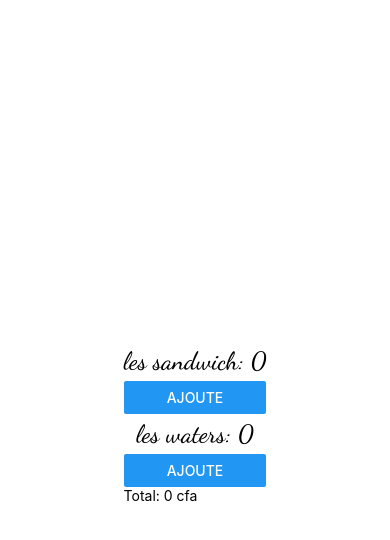
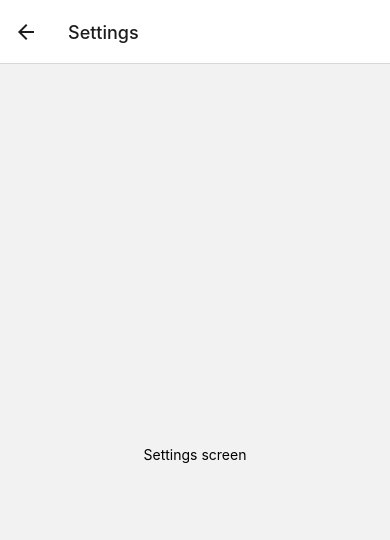
Before and after one commit to Danyspb/WhatsApp, a React Native app: screen /Settings in a window 390 px wide. Shown: the top 540 px of the page. Built offline with nearby package versions, Linux system fonts and the light colour scheme.

Commit message:
navigation

```diff
--- a/App.js
+++ b/App.js
@@ -4,9 +4,15 @@ import { SafeAreaProvider, SafeAreaView } from 'react-native-safe-area-context';
 import * as SplashScreen from 'expo-splash-screen';
 import * as Font from 'expo-font';
 import Total from './components/Total';
+import { NavigationContainer } from '@react-navigation/native';
+import { createStackNavigator } from '@react-navigation/stack';
+import ChatListScreen from './screens/ChatListScreen';
+import ChatSettingsScreen from './screens/ChatSettingsScreen';
+
 
 
 SplashScreen.preventAutoHideAsync();
+const Stack = createStackNavigator();
 
 export default function App() {
 
@@ -29,11 +35,9 @@ export default function App() {
     };
 
     prepare();
-
     // load font
 
-
-  },[]);
+  },[SplashScreen.hideAsync()]);
 
   const onLayout = useCallback(async()=>{
     if(appIsLoaded){
@@ -58,14 +62,13 @@ export default function App() {
   }, [sandwich]);
 
   return (
-    <SafeAreaProvider style={styles.container} onLayout={onLayout}>
-      <SafeAreaView>
-          <Text style={styles.text}>{"les sandwich: "+ sandwich}</Text>
-          <Button title='Ajoute' onPress={addSan}/>
-          <Text style={styles.text}>{"les waters: "+ water}</Text>
-          <Button title='Ajoute' onPress={addWat}/>
-          <Total  getTotal={getTotal} />
-      </SafeAreaView>
+    <SafeAreaProvider style={styles.container}>
+      <NavigationContainer>
+        <Stack.Navigator>
+          <Stack.Screen name='Home' component={ChatListScreen} />
+          <Stack.Screen name='Settings' component={ChatSettingsScreen} />
+        </Stack.Navigator>
+      </NavigationContainer>
     </SafeAreaProvider>
   );
 }
@@ -74,8 +77,6 @@ const styles = StyleSheet.create({
   container: {
     flex: 1,
     backgroundColor: '#fff',
-    justifyContent: 'center',
-    alignItems: 'center'
   },
   text:{
     fontSize: 25,
--- a/package.json
+++ b/package.json
@@ -10,12 +10,15 @@
   },
   "dependencies": {
     "@react-navigation/native": "^6.0.16",
+    "@react-navigation/stack": "^6.3.7",
     "expo": "~47.0.8",
     "expo-splash-screen": "^0.17.5",
     "expo-status-bar": "~1.4.2",
     "react": "18.1.0",
     "react-native": "0.70.5",
-    "react-native-safe-area-context": "^4.4.1"
+    "react-native-gesture-handler": "~2.8.0",
+    "react-native-safe-area-context": "4.4.1",
+    "react-native-screens": "~3.18.0"
   },
   "devDependencies": {
     "@babel/core": "^7.12.9"
--- /dev/null
+++ b/screens/ChatListScreen.js
@@ -0,0 +1,23 @@
+import React from "react";
+import { Text, View, StyleSheet, Button } from "react-native";
+
+
+
+const ChatListScreen = (props) =>{
+    return (
+        <View style={styles.container}>
+            <Text>Chat list screen</Text>
+
+            <Button title="Go to setting" onPress={()=>{ props.navigation.navigate("Settings")}}/>
+        </View>
+    )
+}
+const styles = StyleSheet.create({
+    container:{
+        flex:1,
+        justifyContent: 'center',
+        alignItems: 'center',
+    }
+})
+
+export default ChatListScreen;
--- /dev/null
+++ b/screens/ChatSettingsScreen.js
@@ -0,0 +1,21 @@
+import React from "react";
+import { Text, View, StyleSheet } from "react-native";
+
+
+
+const ChatSettingsScreen= (props) =>{
+    return (
+        <View style={styles.container}>
+            <Text>Settings screen</Text>
+        </View>
+    )
+}
+const styles = StyleSheet.create({
+    container:{
+        flex:1,
+        justifyContent: 'center',
+        alignItems: 'center',
+    }
+})
+
+export default ChatSettingsScreen;
```
Also changed, not shown: 1 other file (tests, documents, lock files or other folders).
